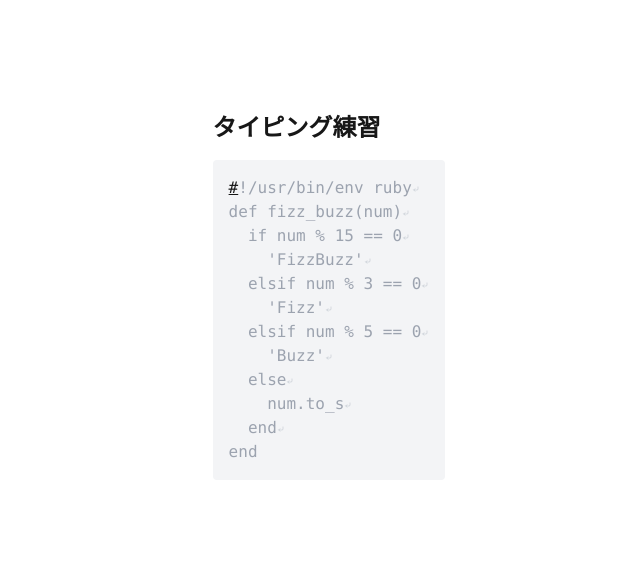
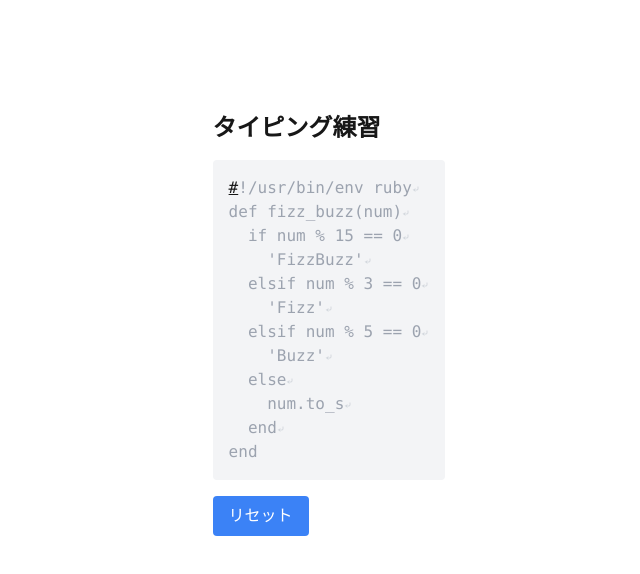
Before and after one commit to Shrimprin/test_typing_app, a Next.js app: page / in a window 1280 px wide. Shown: the top 574 px of the page, without its empty margins (311-951 px from the left). Built offline with nearby package versions, Linux system fonts and the light colour scheme.

Commit message:
リセットボタンを修正

```diff
--- a/src/features/typing/components/ResetButton.js
+++ b/src/features/typing/components/ResetButton.js
@@ -1,12 +1,19 @@
 import React from "react";
 
-export default function ResetButton({ setUserInput, setCursorPosition }) {
+export default function ResetButton({
+  setCursorLine,
+  setUserInputs,
+  setCursorPositions,
+  initialUserInputs,
+  initialCursorPositions,
+}) {
   return (
     <div className="mt-4">
       <button
         onClick={() => {
-          setUserInput("");
-          setCursorPosition(0);
+          setCursorLine(0);
+          setUserInputs(initialUserInputs);
+          setCursorPositions(initialCursorPositions);
         }}
         className="px-4 py-2 bg-blue-500 text-white rounded hover:bg-blue-600"
       >
--- a/src/features/typing/components/TypingArea.js
+++ b/src/features/typing/components/TypingArea.js
@@ -11,7 +11,6 @@ export default function TypingArea({
   setCursorPositions,
   cursorLine,
   setCursorLine,
-  startCursorPositions,
 }) {
   const isMoveToNextLine = (newCursorPosition) => {
     return newCursorPosition === typingTextLines[cursorLine].length;
@@ -91,7 +90,6 @@ export default function TypingArea({
           userInput={userInputs[index]}
           typingText={typingTextLine}
           cursorPosition={cursorPositions[index]}
-          startCursorPosition={startCursorPositions[index]}
           isActive={cursorLine >= index}
         />
       ))}
--- a/src/features/typing/components/TypingBoard.js
+++ b/src/features/typing/components/TypingBoard.js
@@ -10,14 +10,16 @@ export default function TypingBoard() {
     "#!/usr/bin/env ruby\ndef fizz_buzz(num)\n  if num % 15 == 0\n    'FizzBuzz'\n  elsif num % 3 == 0\n    'Fizz'\n  elsif num % 5 == 0\n    'Buzz'\n  else\n    num.to_s\n  end\nend";
   const typingTextLines = typingText.split(/(?<=\n)/);
   const [cursorLine, setCursorLine] = useState(0);
-  const startCursorPositions = typingTextLines.map((line) =>
+  const initialCursorPositions = typingTextLines.map((line) =>
     line.indexOf(line.trimStart())
   );
-  const [userInputs, setUserInputs] = useState(
-    typingTextLines.map((_, index) => " ".repeat(startCursorPositions[index]))
+  const initialUserInputs = typingTextLines.map((_, index) =>
+    " ".repeat(initialCursorPositions[index])
   );
-  console.log(userInputs);
-  const [cursorPositions, setCursorPositions] = useState(startCursorPositions);
+  const [userInputs, setUserInputs] = useState(initialUserInputs);
+  const [cursorPositions, setCursorPositions] = useState(
+    initialCursorPositions
+  );
 
   return (
     <div className="max-w-2xl mx-auto p-4">
@@ -30,18 +32,15 @@ export default function TypingBoard() {
         setCursorPositions={setCursorPositions}
         cursorLine={cursorLine}
         setCursorLine={setCursorLine}
-        startCursorPositions={startCursorPositions}
-        // typingText={typingText}
-        // userInput={userInput}
-        // setUserInput={setUserInput}
-        // cursorPosition={cursorPosition}
-        // setCursorPosition={setCursorPosition}
       />
-      {/* <ResetButton
-        setUserInput={setUserInput}
-        setCursorPosition={setCursorPosition}
+      <ResetButton
+        setCursorLine={setCursorLine}
+        setUserInputs={setUserInputs}
+        setCursorPositions={setCursorPositions}
+        initialUserInputs={initialUserInputs}
+        initialCursorPositions={initialCursorPositions}
       />
-      <ProgressDisplay
+      {/* <ProgressDisplay
         cursorPosition={cursorPosition}
         typingText={typingText}
         userInput={userInput}
```
